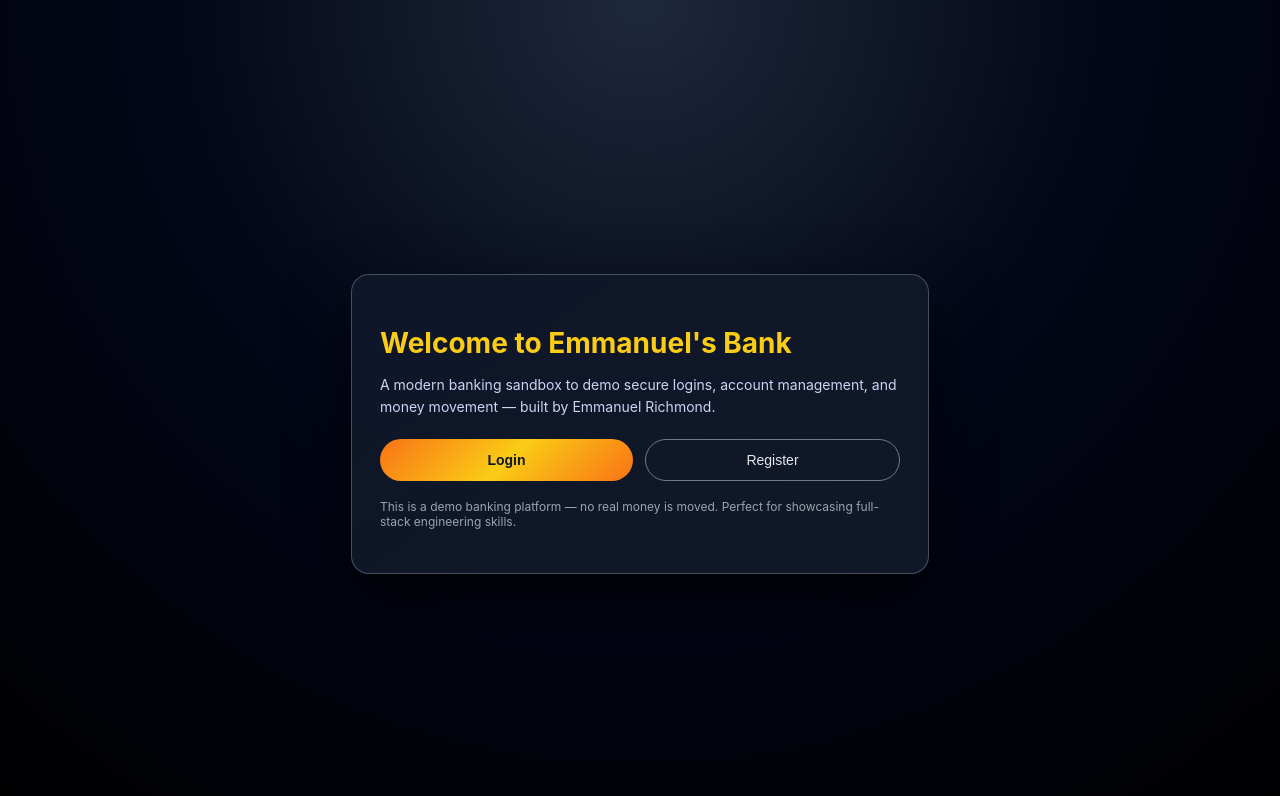
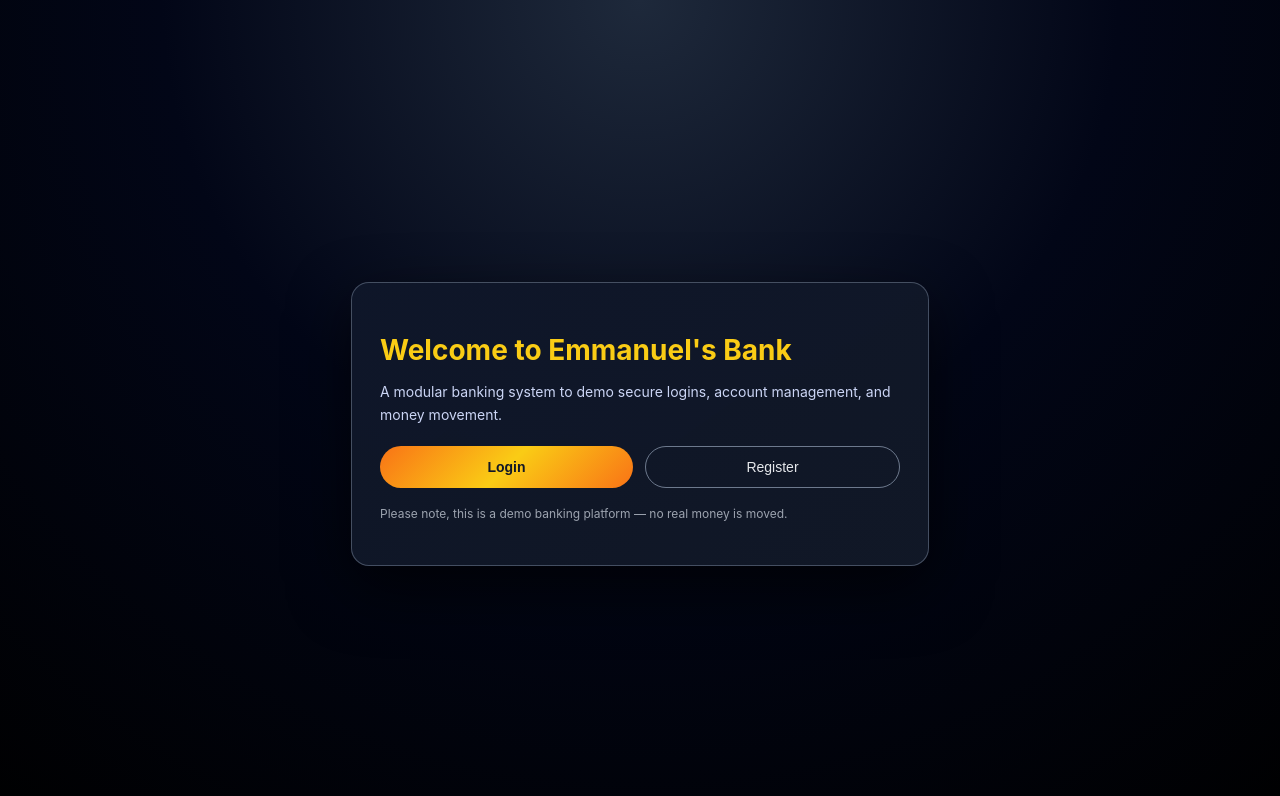
Before and after one commit to ERichmond11/banking-frontend, a React (Create React App) app: page / in a window 1280 px wide. Shown: the top 796 px of the page. Built offline with nearby package versions, Linux system fonts and the light colour scheme.

Commit message:
Update Landing.jsx

```diff
--- a/src/pages/Landing.jsx
+++ b/src/pages/Landing.jsx
@@ -10,8 +10,8 @@ function Landing() {
       <div style={styles.card}>
         <h1 style={styles.title}>Welcome to Emmanuel&apos;s Bank</h1>
         <p style={styles.subtitle}>
-          A modern banking sandbox to demo secure logins, account management,
-          and money movement — built by Emmanuel Richmond.
+          A modular banking system to demo secure logins, account management,
+          and money movement.
         </p>
 
         <div style={styles.actions}>
@@ -27,8 +27,7 @@ function Landing() {
         </div>
 
         <p style={styles.note}>
-          This is a demo banking platform — no real money is moved. Perfect for
-          showcasing full-stack engineering skills.
+          Please note, this is a demo banking platform — no real money is moved.
         </p>
       </div>
     </div>
```
